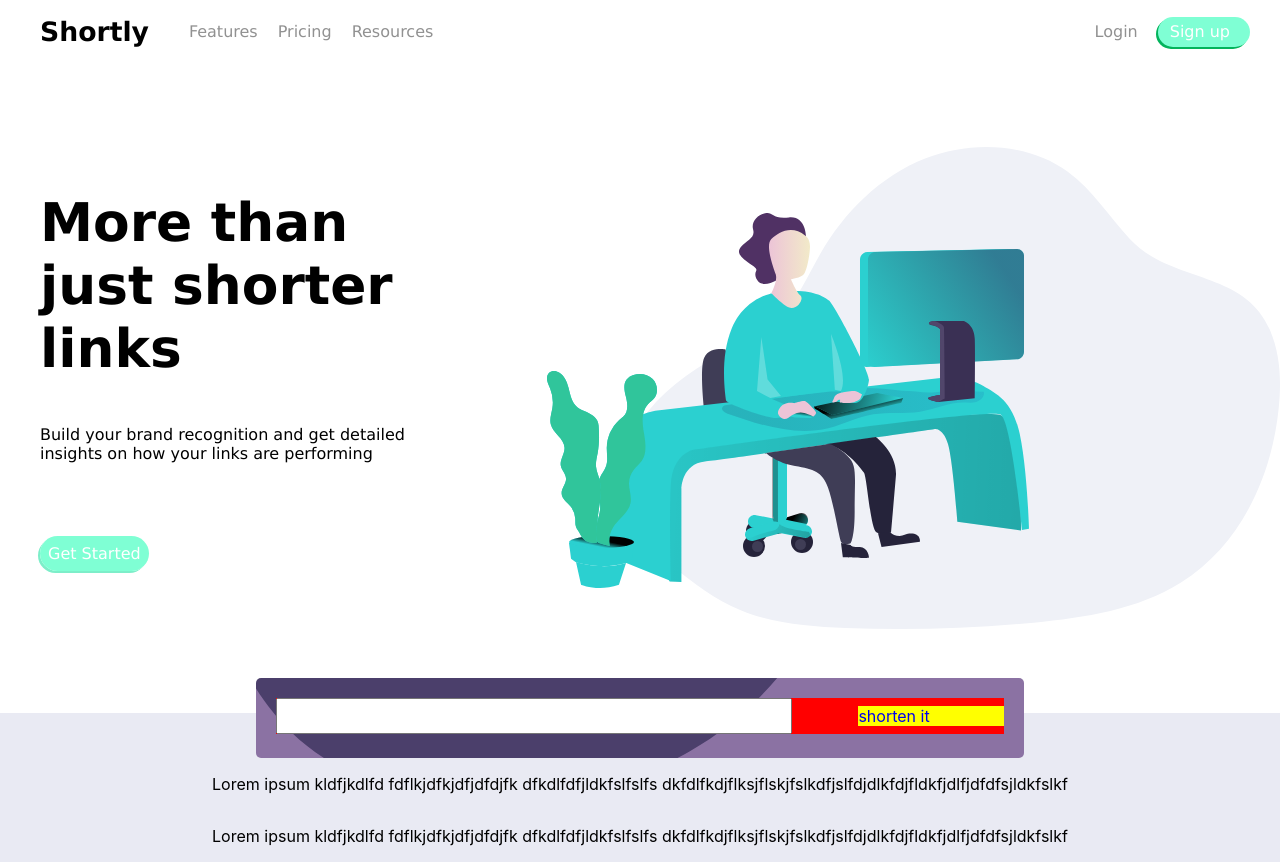
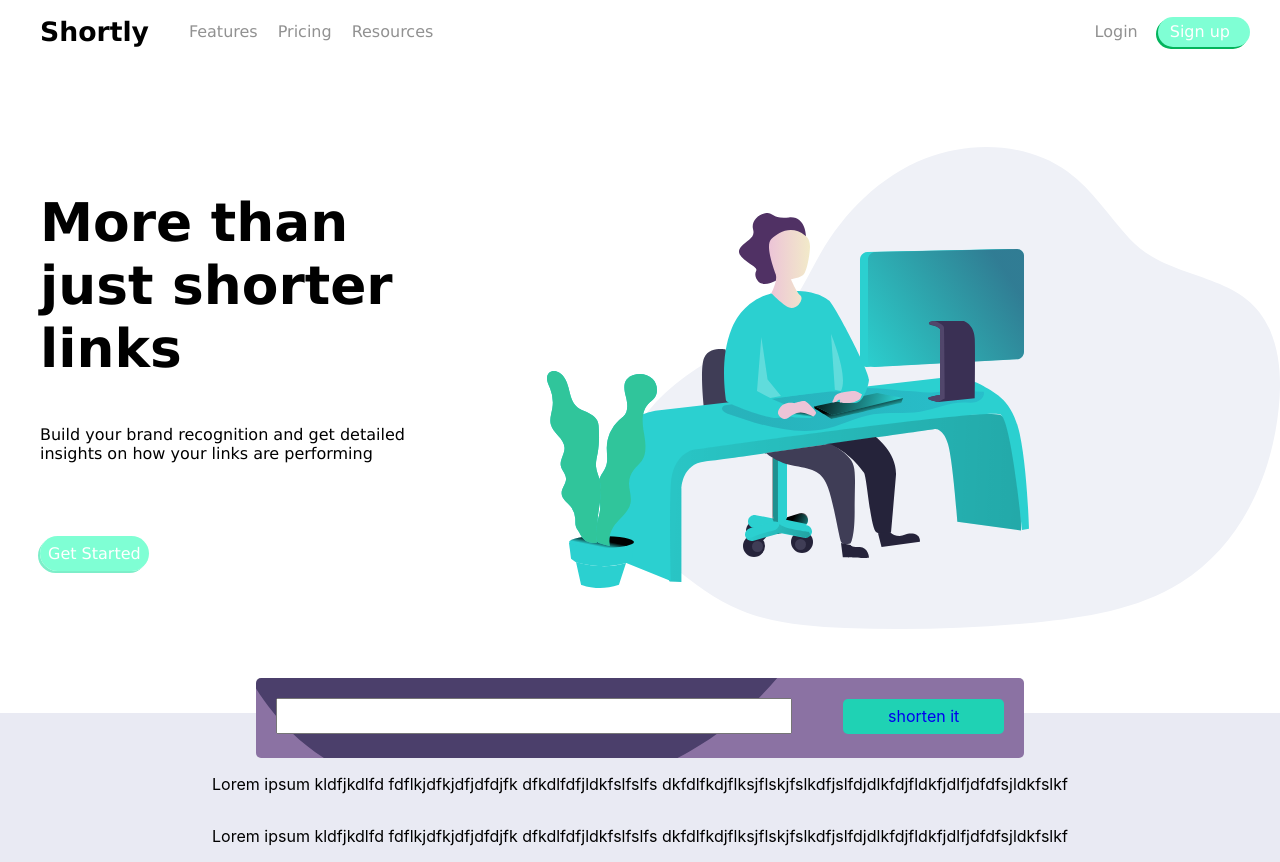
Before and after one commit to Brian-Machiestay/url-shortening, a React (Create React App) app in the folder client-side/: page / in a window 1280 px wide. Built offline with nearby package versions, Linux system fonts and the light colour scheme; the HTML template or start-up script is replaced by a standard one.

Commit message:
style the 'shorten it button'

```diff
--- a/client-side/src/assets/styles/main.css
+++ b/client-side/src/assets/styles/main.css
@@ -56,7 +56,6 @@
 }
 
 .shortenItems {
-    background-color: red;
     margin: 20px;
     display: flex;
     justify-content: space-between;
@@ -67,12 +66,13 @@
     resize: none;
 }
 
-.shortenDiv textarea:active {
-    border: none;
-    box-shadow: none;
-}
 
 .shorten {
     width: 20%;
-    background-color: yellow;
+    background-color: rgb(31, 210, 180);
+    padding: auto;
+    padding: 7.5px;
+    margin-left: 4px;
+    border-radius: 5px;
+    text-align: center;
 }
```
